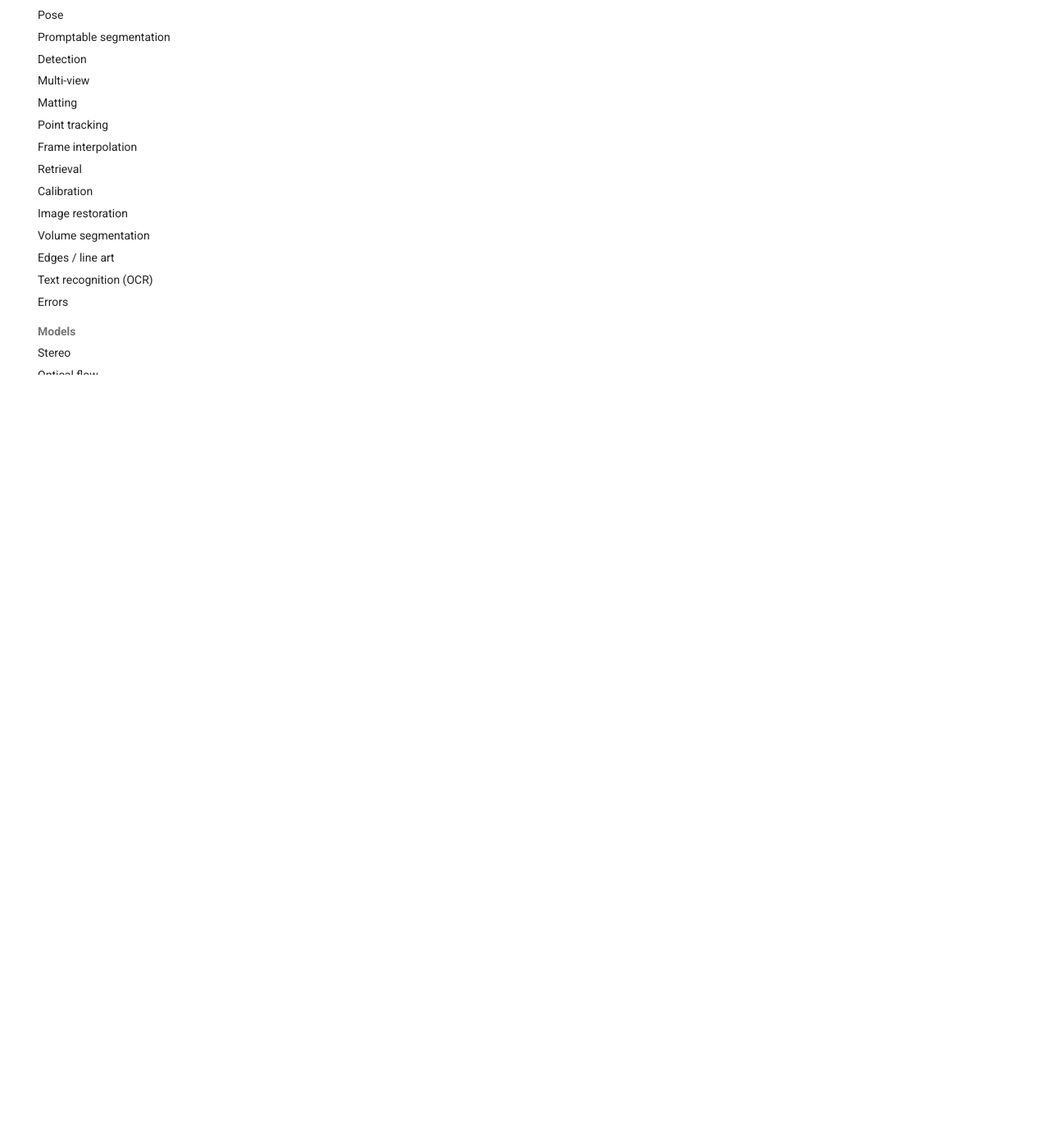
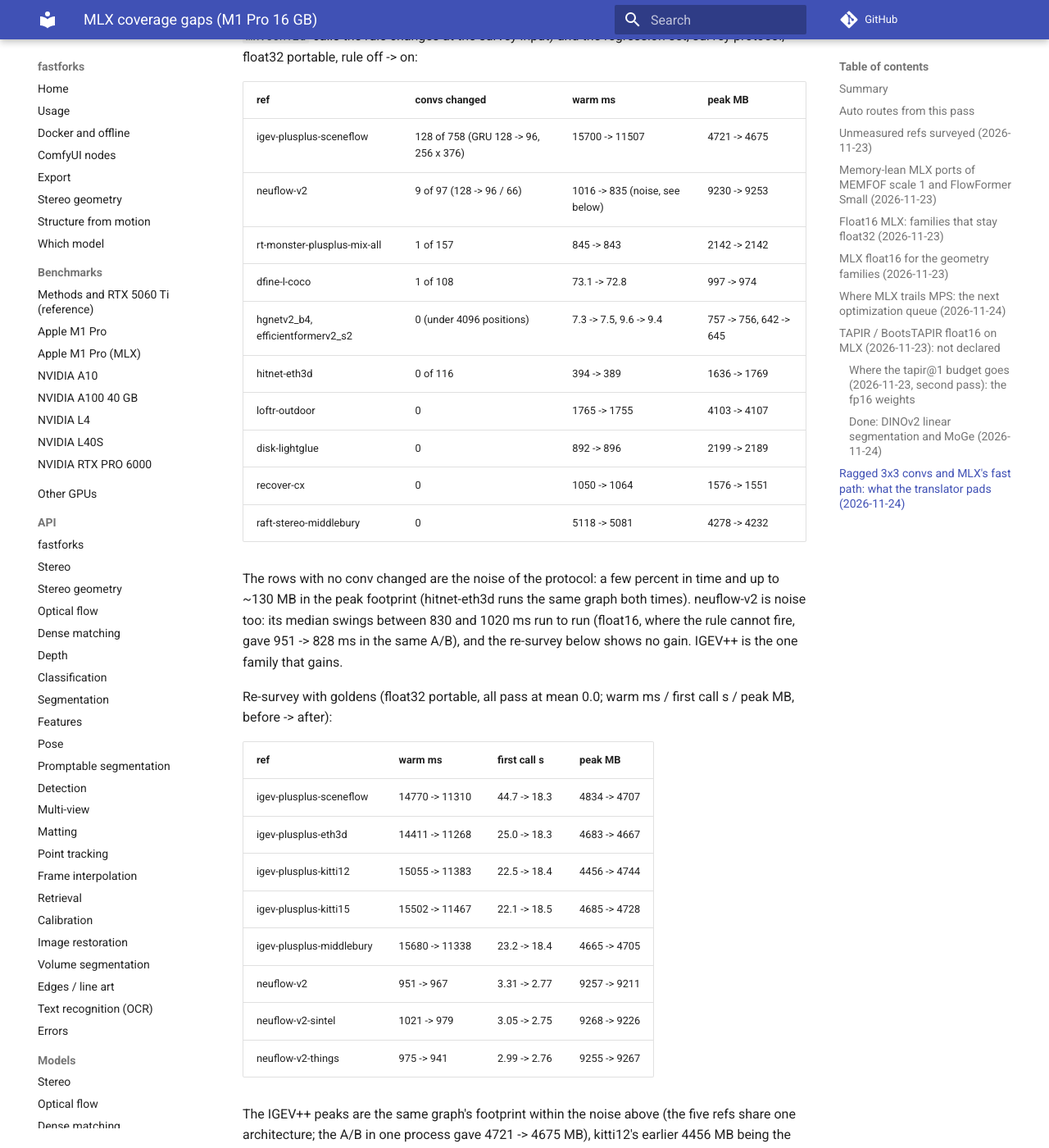
Before and after one commit to kleinicke/fastforks, an MkDocs documentation site: the page built from docs/plans/mlx-coverage-gaps.md, in a window 1280 px wide and 1400 px high, scrolled down 42469 px. Shown: the whole window at 82% size. Built offline with MkDocs 1.6.1 and Material for MkDocs 9.7.7, drawn with Linux system fonts in a browser that asks for light colours; comment, search, counter and statistics services are not loaded; some of the changed text lies outside the part shown.

Commit message:
MLX translator: pad narrow float32 3x3 convs into Winograd
A dense 3x3 conv whose inputs + outputs are under MLX's Winograd width
(128 -> 80, 128 -> 96, 64 -> 144) runs on an erratic GEMM in float32.
_conv2d now pads its outputs to the next multiple of 64 when that puts
it in Winograd, within the existing 512 MB transient bound, in portable
float32 only (FF_MLX_NO_WINO64=1 turns it off). IGEV++ float32 portable
goes from ~15 s to ~11.3 s at the same peak; the other families
surveyed are unchanged within noise.

Not in kernels mode (no gain, float16 slower) and no general float16
rule: every float16 gain is MLX's half Winograd, which stays a per-net
opt-in against the golden. Measurements and the left-overs are in
docs/plans/mlx-coverage-gaps.md.

Co-Authored-By: Claude Fable 5.2 <noreply@anthropic.com>

```diff
--- a/docs/plans/mlx-coverage-gaps.md
+++ b/docs/plans/mlx-coverage-gaps.md
@@ -599,3 +599,83 @@ Still open for MoGe:
   half its conv.
 - `moge-3-vitl` (2573 ms vs 2415 ms for MPS kernels float32; MPS portable fp16 is 3333): the ViT-L encoder at 3578
   tokens dominates.
+
+## Ragged 3x3 convs and MLX's fast path: what the translator pads (2026-11-24)
+
+From the RAFT and SEA-RAFT MLX ports: MLX's implicit GEMM is erratic on 3x3 output counts that are not a multiple of
+64, and its Winograd (dense 3x3, stride 1, channels in multiples of 32, inputs + outputs >= 256, >= 4096 positions)
+is the fast path. `_conv2d` in `shared/mlx_graph.py` already padded most ragged shapes; the question was a general
+output-padding rule for the rest.
+
+**Float32: added** (`FF_MLX_NO_WINO64=1` turns it off). The shapes no earlier rule caught are convs under the
+Winograd width whose next multiple of 64 outputs is in it: 128 -> 80, 128 -> 96, 112 -> 96, 64 -> 144. They are now
+padded to that multiple (zero weights, output sliced), within the existing 512 MB per-sample transient bound, in
+portable mode only. `mx.conv2d` alone, M1 Pro, float32, ms as it is -> padded (peak MB of the bare conv):
+
+| shape | 128 -> 80 | 128 -> 96 | 64 -> 144 |
+|---|---|---|---|
+| 64 x 64 | 0.64 -> 0.55 (5 -> 34) | 0.72 -> 0.56 (5 -> 34) | |
+| 135 x 240 | 3.3 -> 2.2 (36 -> 204) | 5.4 -> 2.2 (40 -> 204) | 7.3 -> 1.9 (44 -> 193) |
+| 8 x 96 x 128 | 63 -> 6.0 (108 -> 607) | 9.5 -> 6.0 (120 -> 607) | |
+| 270 x 480 (over the bound: not padded) | 12.4 -> 7.7 (143 -> 776) | 21.5 -> 7.7 (159 -> 776) | 29.2 -> 6.5 (174 -> 742) |
+| 540 x 960 (over the bound: not padded) | | 347 -> 28.5 (633 -> 3077) | |
+
+Padding 128 -> 80 only to 96 (still the GEMM) is slower: 3.3 -> 14.2 ms. 64 -> 160 into 192 gains little
+(2.7 -> 1.9 ms) and stays as it is (the existing rule leaves 160 / 224 / 288 outputs alone).
+
+Families with such convs (scan of the cached checkpoints for 3x3 weights in the gap, then the `mx.conv2d` calls the
+rule changes at the survey input) and the regression set, survey protocol, float32 portable, rule off -> on:
+
+| ref | convs changed | warm ms | peak MB |
+|---|---|---|---|
+| igev-plusplus-sceneflow | 128 of 758 (GRU 128 -> 96, 256 x 376) | 15700 -> 11507 | 4721 -> 4675 |
+| neuflow-v2 | 9 of 97 (128 -> 96 / 66) | 1016 -> 835 (noise, see below) | 9230 -> 9253 |
+| rt-monster-plusplus-mix-all | 1 of 157 | 845 -> 843 | 2142 -> 2142 |
+| dfine-l-coco | 1 of 108 | 73.1 -> 72.8 | 997 -> 974 |
+| hgnetv2_b4, efficientformerv2_s2 | 0 (under 4096 positions) | 7.3 -> 7.5, 9.6 -> 9.4 | 757 -> 756, 642 -> 645 |
+| hitnet-eth3d | 0 of 116 | 394 -> 389 | 1636 -> 1769 |
+| loftr-outdoor | 0 | 1765 -> 1755 | 4103 -> 4107 |
+| disk-lightglue | 0 | 892 -> 896 | 2199 -> 2189 |
+| recover-cx | 0 | 1050 -> 1064 | 1576 -> 1551 |
+| raft-stereo-middlebury | 0 | 5118 -> 5081 | 4278 -> 4232 |
+
+The rows with no conv changed are the noise of the protocol: a few percent in time and up to ~130 MB in the peak
+footprint (hitnet-eth3d runs the same graph both times). neuflow-v2 is noise too: its median swings between 830 and
+1020 ms run to run (float16, where the rule cannot fire, gave 951 -> 828 ms in the same A/B), and the re-survey
+below shows no gain. IGEV++ is the one family that gains.
+
+Re-survey with goldens (float32 portable, all pass at mean 0.0; warm ms / first call s / peak MB, before -> after):
+
+| ref | warm ms | first call s | peak MB |
+|---|---|---|---|
+| igev-plusplus-sceneflow | 14770 -> 11310 | 44.7 -> 18.3 | 4834 -> 4707 |
+| igev-plusplus-eth3d | 14411 -> 11268 | 25.0 -> 18.3 | 4683 -> 4667 |
+| igev-plusplus-kitti12 | 15055 -> 11383 | 22.5 -> 18.4 | 4456 -> 4744 |
+| igev-plusplus-kitti15 | 15502 -> 11467 | 22.1 -> 18.5 | 4685 -> 4728 |
+| igev-plusplus-middlebury | 15680 -> 11338 | 23.2 -> 18.4 | 4665 -> 4705 |
+| neuflow-v2 | 951 -> 967 | 3.31 -> 2.77 | 9257 -> 9211 |
+| neuflow-v2-sintel | 1021 -> 979 | 3.05 -> 2.75 | 9268 -> 9226 |
+| neuflow-v2-things | 975 -> 941 | 2.99 -> 2.76 | 9255 -> 9267 |
+
+The IGEV++ peaks are the same graph's footprint within the noise above (the five refs share one architecture; the
+A/B in one process gave 4721 -> 4675 MB), kitti12's earlier 4456 MB being the outlier. The float32 rows stay behind
+MLX kernels float16 (igev-plusplus-sceneflow 6039 ms / 2957 MB). neuflow-v2's two dtypes tie within that noise
+(things: float32 941 ms against float16 951), which is all that moved its generated MLX default to float32.
+
+**Kernels mode: not applied.** igev-plusplus-sceneflow kernels float32 10.35 -> 10.33 s (peak 4585 -> 4750 MB),
+float16 5.38 -> 5.58 s; rt-monster-plusplus-mix-all kernels float16 512 -> 511 ms (peak 1522 -> 1596 MB).
+
+**Float16 portable: no general rule.** Every padded float16 shape that is faster is faster because it lands in
+MLX's Winograd (128 -> 80 3.6 -> 2.1 ms padded to 128; 242 -> 96 17.5 -> 5.6 ms; 256 -> 126 at 135 x 240
+7.7 -> 3.0 ms), whose half-precision error is ~17x the direct conv's. That is the reason portable float16 stays out
+of it by default (hat-x4 went over its golden), and SEA-RAFT confirmed it again: its encoders' 128 -> 128 convs in
+half Winograd are 9 % faster (1029 -> 936 ms) but put sea-raft-s-spring at mean 0.0023 against a 0.002 tolerance.
+Float16 padding that stays on the GEMM is never faster (128 -> 64 into 128: 1.6 -> 1.9 ms; 256 -> 6 into 16 / 32:
+0.95 -> 1.7 / 2.2 ms; 64 -> 64 at 540 x 960 into 128 -> 128: 10.5 -> 26.5 ms). So it stays an opt-in per net
+(`half_wino_pad=True` or a tuple of `(cin, cout)` pairs, checked against the family's golden): LoFTR, RAFT's local
+padding, SEA-RAFT's 256 -> 126.
+
+**Left, not built:** a 7x7 stride-2 stem on 6 input channels is ~9x slower than on 3 (float16 1080 x 1920: 46 ms
+against 5.3 ms; float32 53 against 6.2; padding the input to 16 channels: 17 ms). SEA-RAFT's port splits it into
+two 3-channel convs by hand. A translator rule (split a few-channel conv by input halves) would catch other
+stacked-pair stems, but no other family was profiled for it.
```
Also changed, not shown: docs/benchmarks.md (+3 -3 lines), docs/devices/apple-m1-pro-mlx-16gb.md (+8 -8 lines), 4 other files.
